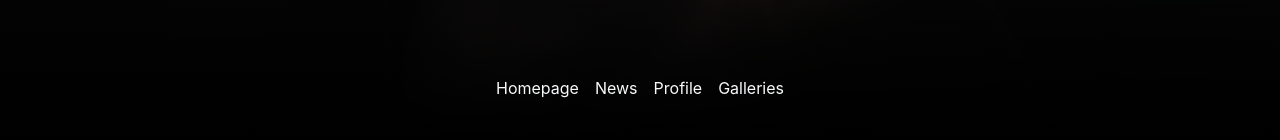
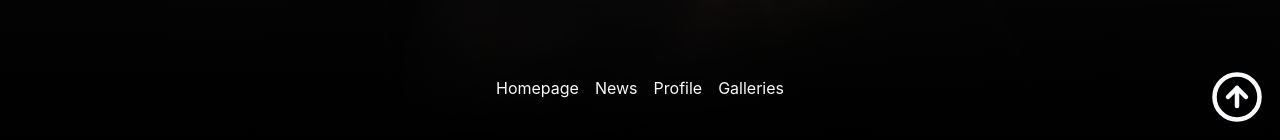
Before and after one commit to GalsenBoy/sandra-parfait-official, a React (Vite) app: page / in a window 1280 px wide. Shown: the part 660-800 px from the top of the page. Built offline with nearby package versions, Linux system fonts and the light colour scheme.

Commit message:
:lipstick: add: go to up button

```diff
--- a/src/App.tsx
+++ b/src/App.tsx
@@ -1,5 +1,6 @@
 import './App.css'
 import Footer from './components/footer/footer'
+import GoToUp from './components/footer/go-to-top-button'
 import Galleries from './components/galleries/galleries'
 import Header from './components/header/header'
 import News from './components/news/news'
@@ -14,6 +15,7 @@ function App() {
       <Profile />
       <Galleries />
       <Footer />
+      <GoToUp />
     </ThemeProvider>
   )
 }
--- a/src/components/footer/footer.tsx
+++ b/src/components/footer/footer.tsx
@@ -1,7 +1,6 @@
 function Footer() {
   return (
     <footer>
-
     </footer>
   )
 }
--- /dev/null
+++ b/src/components/footer/go-to-top-button.tsx
@@ -0,0 +1,11 @@
+import { CircleArrowUp } from "lucide-react"
+
+function GoToUp() {
+  return (
+    <button className="sticky bottom-4 float-right right-4" onClick={() => window.scroll({ top: 0 })}>
+      <CircleArrowUp size={54} />
+    </button>
+  )
+}
+
+export default GoToUp
```
